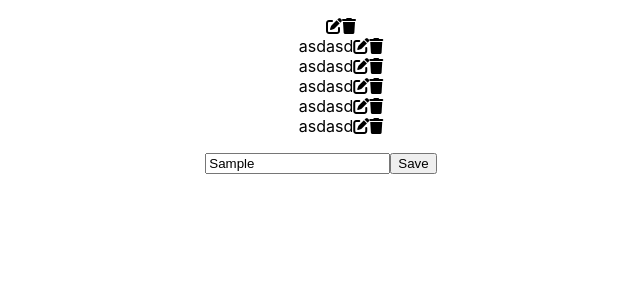
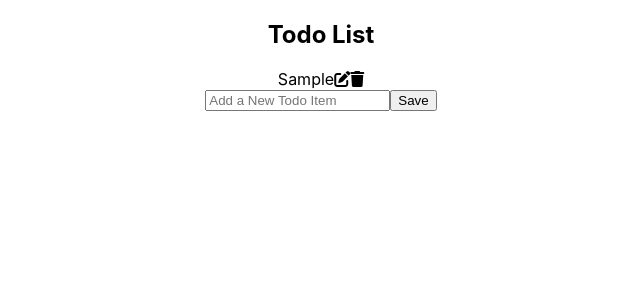
Before and after one commit to Tarek-Fathy-Integrant/todo_list, a React (Create React App) app: page / in a window 1280 px wide. Both pictures are taken after typing "Sample" into the empty fields and a click on the button "Save". Shown: the top 300 px of the page, without its empty margins (319-959 px from the left). Built offline with nearby package versions, Linux system fonts and the light colour scheme.

Commit message:
fixed key bug delete now works

```diff
--- a/src/components/NewTodoForm.js
+++ b/src/components/NewTodoForm.js
@@ -21,8 +21,18 @@ class NewTodoForm extends Component {
         return (
             <div>
                 <form>
-                    <input type="text" name="item" placeholder="Add a New Todo Item"/>
-                    <button onClick={this.handleSubmit}>Save</button>
+                    <input
+                        type="text"
+                        name="item"
+                        id="item"
+                        value={this.state.item}
+                        placeholder="Add a New Todo Item"
+                        onChange={this.handleChange} />
+
+                    <button
+                        onClick={this.handleSubmit}>
+                        Save
+                    </button>
                 </form>
             </div>
         );
--- a/src/components/TodoItem.js
+++ b/src/components/TodoItem.js
@@ -4,22 +4,22 @@ class TodoItem extends Component{
     constructor(props){
         super(props);
         this.state = {
-
+            isEditing: false
         }
         this.handleDelete = this.handleDelete.bind(this);
     }
     handleDelete(){
-        this.props.deleteItem(this.props.key);
+        this.props.deleteItem(this.key);
     }
     handleEdit(){
-        this.props.editItem(this.props.key);
+        this.props.editItem(this.key);
     }
     render(){
         return(
             <div className='TodoItem'>
                 <span>{this.props.item}</span>
-                <i onClick={this.handleEdit}  class="fa-solid fa-pen-to-square"></i>
-                <i onClick={this.handleDelete} class="fa-solid fa-trash"></i>
+                <i onClick={this.handleEdit}  className="fa-solid fa-pen-to-square"></i>
+                <i onClick={this.handleDelete} className="fa-solid fa-trash"></i>
             </div>
         );
     }
--- a/src/components/TodoList.js
+++ b/src/components/TodoList.js
@@ -17,7 +17,7 @@ class TodoList extends Component {
         this.deleteItem = this.deleteItem.bind(this);
     }
     addItem(itemInfo) {
-        const newTodos = [...this.state.Todos, { ...itemInfo, key: uuidv4() }]
+        const newTodos = [...this.state.Todos, {...itemInfo} ]
         this.setState({ Todos: newTodos });
     }
     deleteItem(key) {
@@ -25,19 +25,15 @@ class TodoList extends Component {
         this.setState({ Todos: newTodos })
     }
     render() {
-        const Todos = this.state.Todos.map(Todo => {
-            return <TodoItem key={Todo.key} item={Todo.item} deleteItem={this.deleteItem} />
+        const Todos = this.state.Todos.map((Todo) => {
+            return <TodoItem key={uuidv4()} item={Todo.item} deleteItem={this.deleteItem} />
         })
         return (
             <section className='TodoList'>
-                <ul className='TodoList-Container'>
-                    {Todos}
-                    <TodoItem item="asdasd"/>
-                    <TodoItem item="asdasd"/>
-                    <TodoItem item="asdasd"/>
-                    <TodoItem item="asdasd"/>
-                    <TodoItem item="asdasd"/>
-                </ul>
+                <h1>Todo List</h1>
+                <div className='TodoList-Container'>
+                    { Todos }
+                </div>
                 <NewTodoForm addItem={this.addItem} />
             </section>
         );
```
